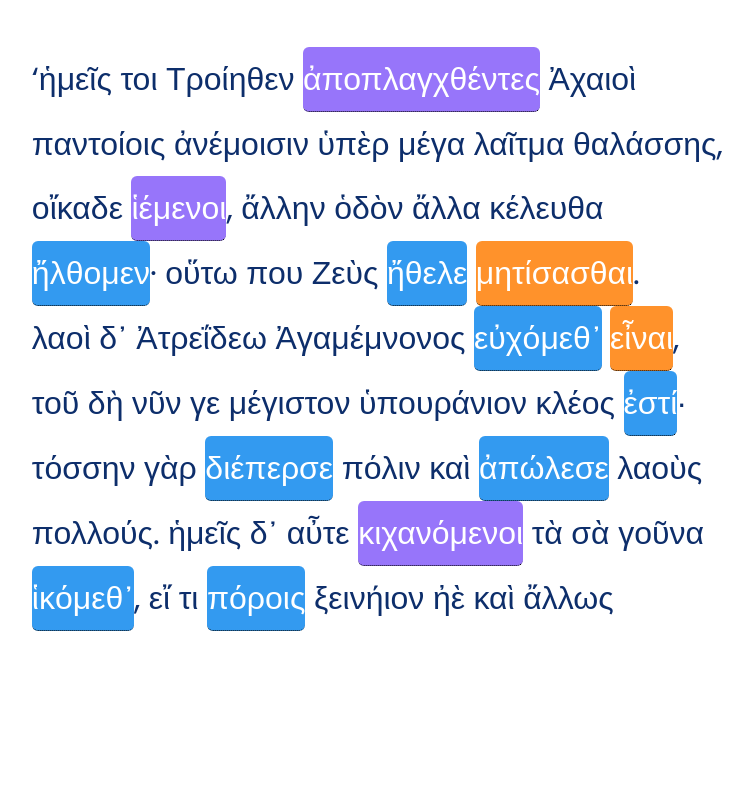
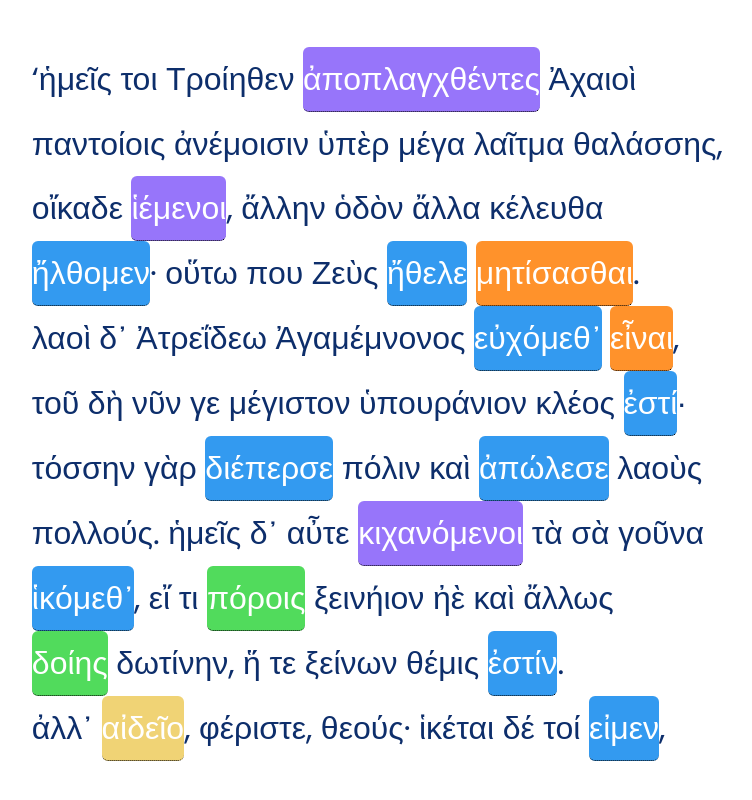
Before and after one commit to JonasGamezz/polyphemus-site, a plain HTML site: page index.html in a window 1280 px wide. Shown: the part 3411-4211 px from the top of the page, without its empty margins (233-985 px from the left). Before the commit the page ends 4133 px from the top, so only its background shows below. Drawn offline with Linux system fonts and the light colour scheme.

Commit message:
added senary-highlight

```diff
--- a/app.css
+++ b/app.css
@@ -146,6 +146,12 @@ ul {
     border-radius: 6px;
 }
 
+.highlight-senary {
+    background-color: hsla(46, 80%, 60%, 0.75);
+    color: #ffffff;
+    border-radius: 6px;
+}
+
 .highlight-primary:hover {
     background-color: #1c7ed6 ;
     box-shadow: 5px 5px 5px #08243d;
@@ -169,6 +175,11 @@ ul {
 .highlight-quinary:hover {
     background-color: hsla(323, 80%, 30%, 0.75);
     box-shadow: 5px 5px 5px hsla(323, 80%, 20%, 0.75);
+}
+
+.highlight-senary:hover {
+    background-color: hsla(46, 80%, 30%, 0.75);
+    box-shadow: 5px 5px 5px hsla(46, 80%, 20%, 0.75);
 }
 /* Tooltip container */
 .tooltip {
--- a/index.html
+++ b/index.html
@@ -89,7 +89,9 @@
                 <p>τοῦ δὴ νῦν γε μέγιστον ὑπουράνιον κλέος <span class="tooltip highlight-primary">ἐστί<span class="tooltiptext">A ind pr 3e enk van εἶναι</span></span>·</p>
                 <p>τόσσην γὰρ <span class="tooltip highlight-primary">διέπερσε<span class="tooltiptext">A ind aor 3e enk van δῐᾰπέρθειν</span></span> πόλιν καὶ <span class="tooltip highlight-primary">ἀπώλεσε<span class="tooltiptext">A ind aor 3e enk van ἀπολλύ̆ναι</span></span> λαοὺς</p>
                 <p>πολλούς. ἡμεῖς δ᾿ αὖτε <span class="tooltip highlight-secondary">κιχανόμενοι<span class="tooltiptext">M part pr nom m mv van κῐχᾱ́νειν</span></span> τὰ σὰ γοῦνα</p>
-                <p><span class="tooltip highlight-primary">ἱκόμεθ᾿<span class="tooltiptext">D ind aor 1e mv van ῐ̔κνεῖσθαι</span></span>, εἴ τι <span class="tooltip highlight-primary">πόροις<span class="tooltiptext">A opt aor 2e enk van πόρειν</span></span> ξεινήιον ἠὲ καὶ ἄλλως</p>
+                <p><span class="tooltip highlight-primary">ἱκόμεθ᾿<span class="tooltiptext">D ind aor 1e mv van ῐ̔κνεῖσθαι</span></span>, εἴ τι <span class="tooltip highlight-quaternary">πόροις<span class="tooltiptext">A opt aor 2e enk van πόρειν</span></span> ξεινήιον ἠὲ καὶ ἄλλως</p>
+                <p><span class="tooltip highlight-quaternary">δοίης<span class="tooltiptext">A opt aor 2e enk van δῐδόναι</span></span> δωτίνην, ἥ τε ξείνων θέμις <span class="tooltip highlight-primary">ἐστίν<span class="tooltiptext">A ind pr 3e enk van εἶναι</span></span>.</p>
+                <p>ἀλλ᾿ <span class="tooltip highlight-senary">αἰδεῖο<span class="tooltiptext">D imp aor 2e enk van αἰδεῖσθαι</span></span>, φέριστε, θεούς· ἱκέται δέ τοί <span class="tooltip highlight-primary">εἰμεν<span class="tooltiptext">A ind pr 1e mv van εἶναι</span></span>,</p>
             </div>
             <p></p>
             <p></p>
```
